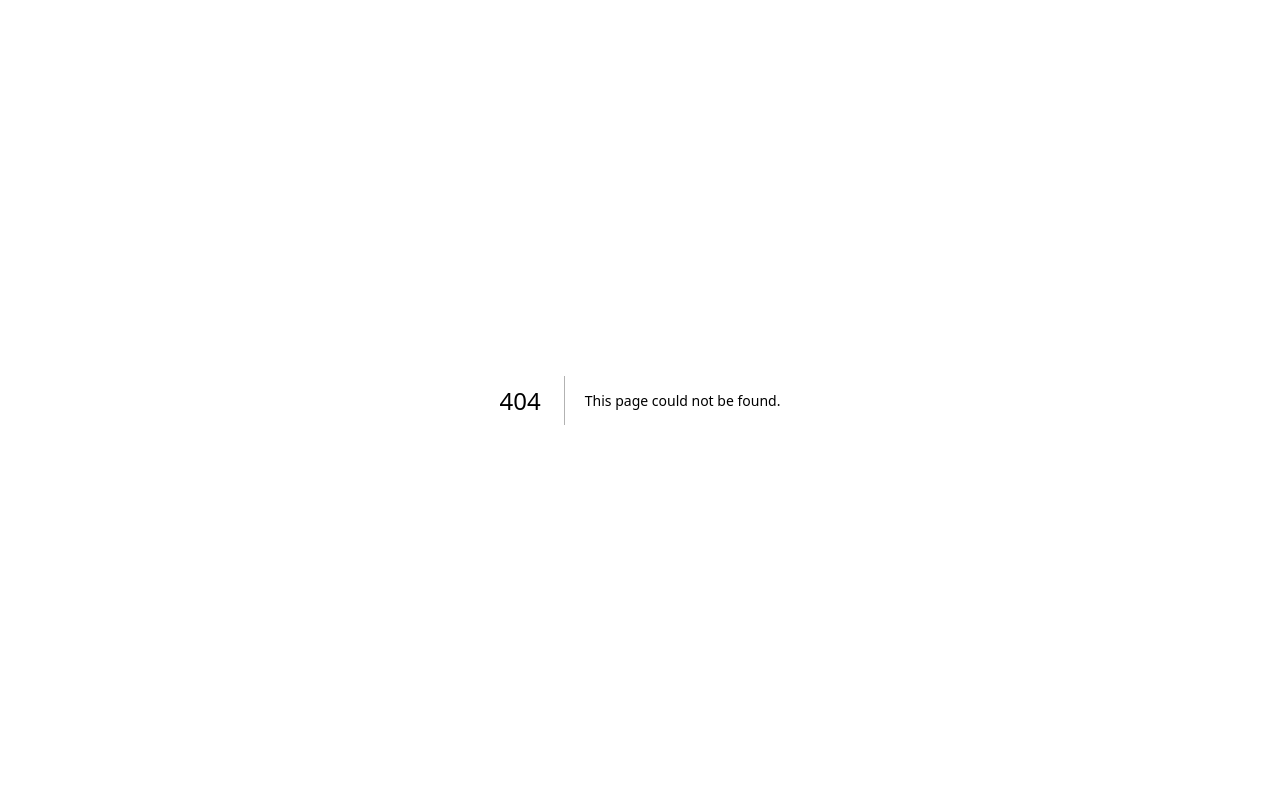
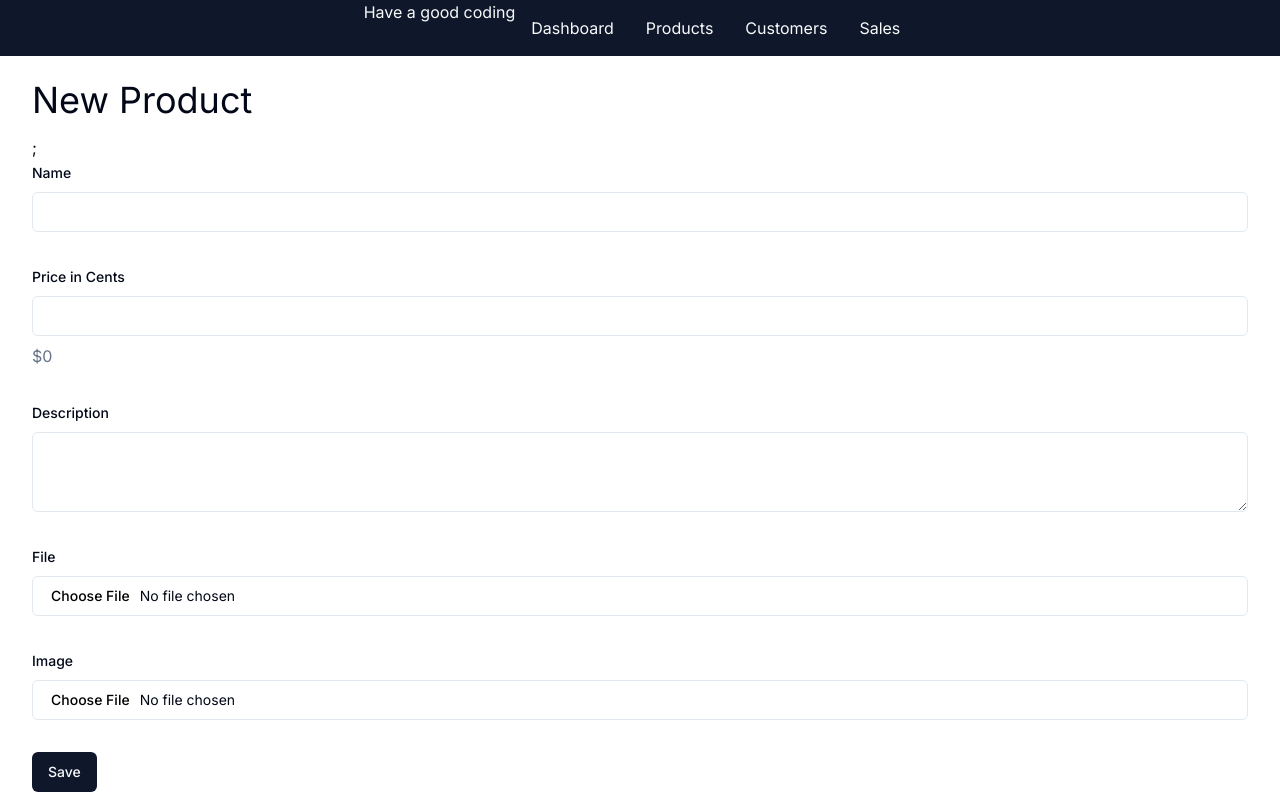
Before and after one commit to thehsadowte/webstore, a Next.js app: page /admin/products/edit in a window 1280 px wide. Before the commit this address had no page. Built offline with nearby package versions, Linux system fonts and the light colour scheme; no server answers; the database is empty.

Commit message:
admin product form adding

```diff
--- a/src/app/admin/_components/ProductForm.tsx
+++ b/src/app/admin/_components/ProductForm.tsx
@@ -8,15 +8,25 @@ import { useState } from 'react';
 
 import { useFormState, useFormStatus } from 'react-dom';
 import { addProduct } from '../_actions/products';
+import { Product } from '@prisma/client';
+import { Textarea } from '@/components/ui/textarea';
 
-export default function ProductForm() {
-  const [priceInCents, setPriceInCents] = useState<number>();
+export default function ProductForm({ product }: { product?: Product | null }) {
+  const [priceInCents, setPriceInCents] = useState<number | undefined>(
+    product?.priceInCents
+  );
   const [error, action] = useFormState(addProduct, {});
   return (
     <form action={action} className="space-y-8">
       <div className="space-y-2">
         <Label htmlFor="name">Name</Label>
-        <Input type="text" id="text" name="name" required />
+        <Input
+          type="text"
+          id="text"
+          name="name"
+          required
+          defaultValue={product?.name || ''}
+        />
         {error.name && <div className="text-destructive">{error.name}</div>}
       </div>
       <div className="space-y-2">
@@ -38,19 +48,24 @@ export default function ProductForm() {
       </div>
       <div className="space-y-2">
         <Label htmlFor="description">Description</Label>
-        <Input type="text" id="description" name="description" required />
+        <Textarea
+          id="description"
+          name="description"
+          required
+          defaultValue={product?.description || ''}
+        />
         {error.description && (
           <div className="text-destructive">{error.description}</div>
         )}
       </div>
       <div className="space-y-2">
         <Label htmlFor="file">File</Label>
-        <Input type="file" id="file" name="file" required />
+        <Input type="file" id="file" name="file" required={product == null} />
         {error.file && <div className="text-destructive">{error.file}</div>}
       </div>
       <div className="space-y-2">
         <Label htmlFor="image">Image</Label>
-        <Input type="file" id="image" name="image" required />
+        <Input type="file" id="image" name="image" required={product == null} />
         {error.image && <div className="text-destructive">{error.image}</div>}
       </div>
       <SubmitButton />
--- /dev/null
+++ b/src/app/admin/products/edit/page.tsx
@@ -0,0 +1,24 @@
+import React from 'react';
+import PageHeader from '../../_components/PageHeader';
+import ProductForm from '../../_components/ProductForm';
+import db from '@/db/db';
+
+const EditProductPage = async ({
+  params: { id },
+}: {
+  params: { id: string };
+}) => {
+  const product = await db.product.findUnique({
+    where: {
+      id,
+    },
+  });
+  return (
+    <>
+      <PageHeader>EditProductPage</PageHeader>;
+      <ProductForm product={product} />
+    </>
+  );
+};
+
+export default EditProductPage;
```
Also changed, not shown: src/app/admin/products/[id]/download/route.ts (added), 1 other file (tests, documents, lock files or other folders).
